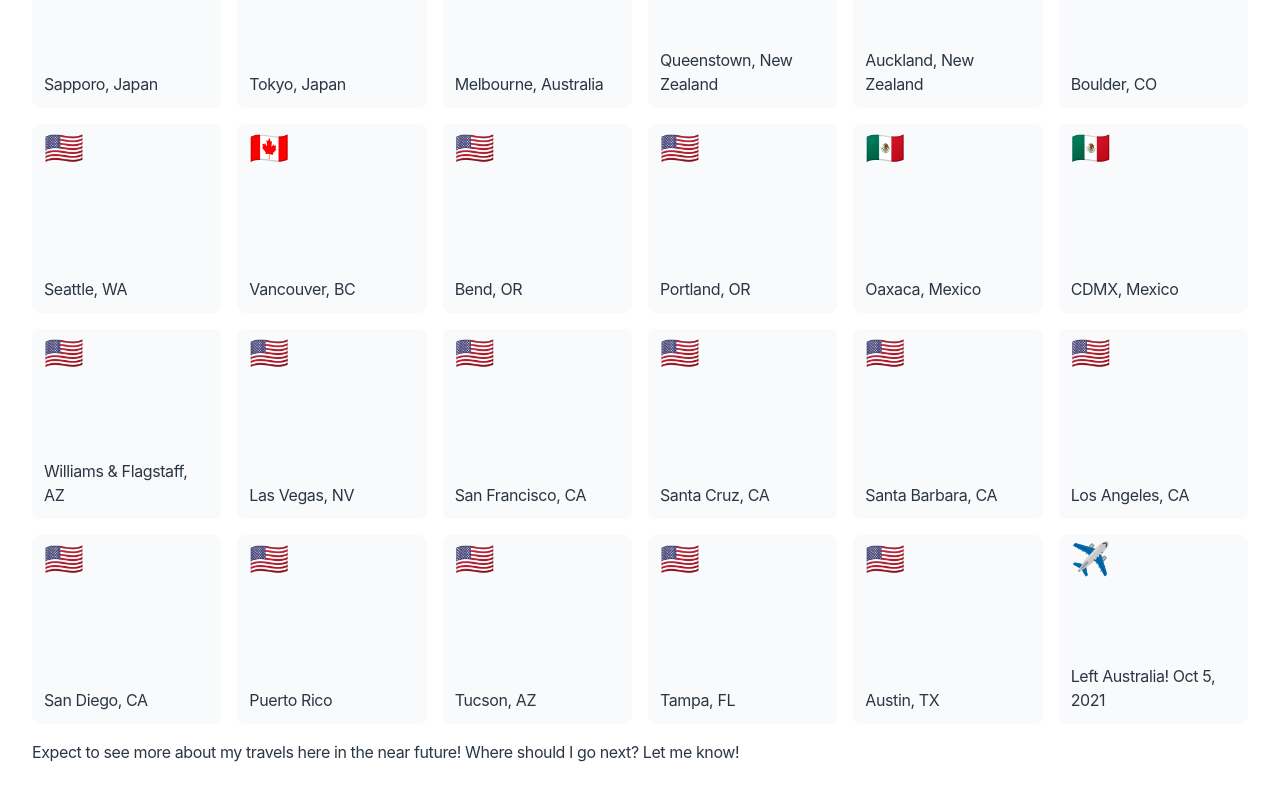
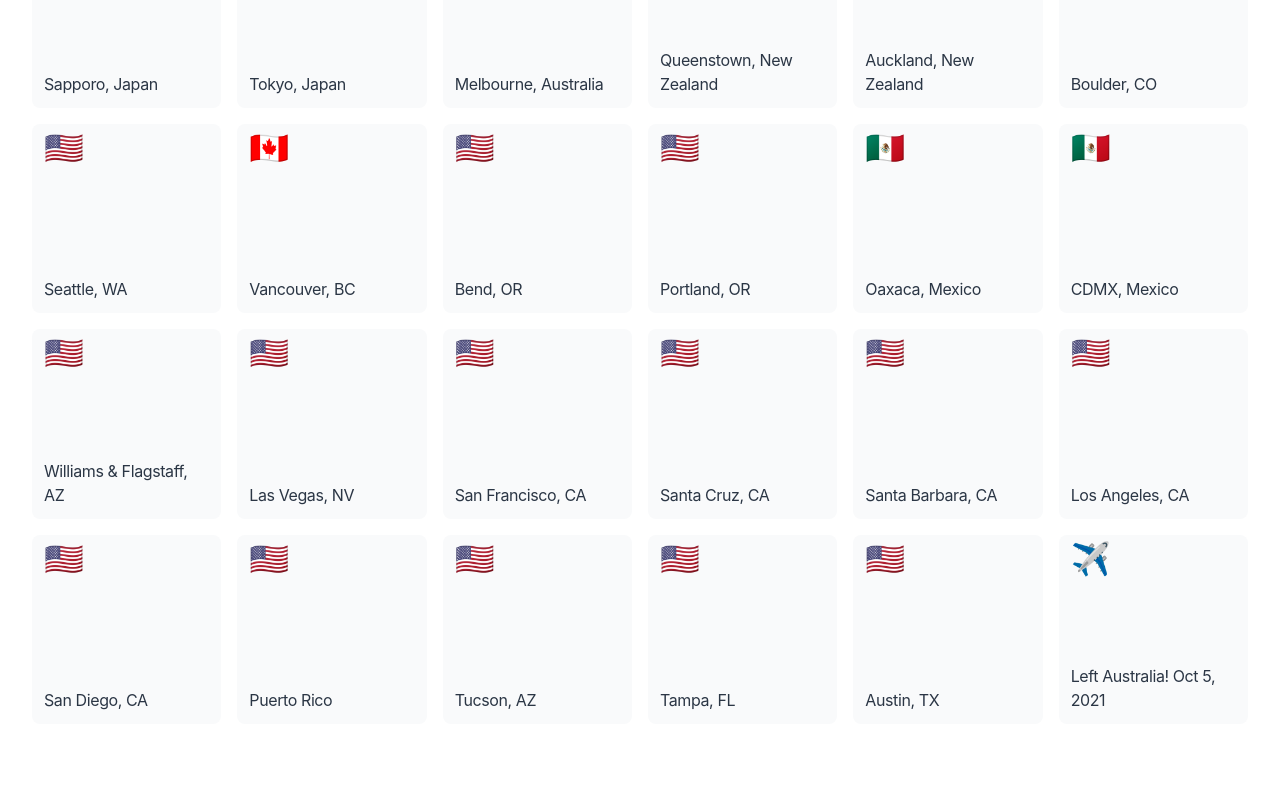
Before and after one commit to om154/omurray.dev, a Next.js app: page /travel in a window 1280 px wide. Shown: the part 722-1522 px from the top of the page. After the commit the page ends 1494 px from the top, so only its background shows below. Built offline with nearby package versions, Linux system fonts and the light colour scheme; no server answers; a web font is replaced by a local one.

Commit message:
remove unnecessary content

```diff
--- a/src/components/Travel/index.tsx
+++ b/src/components/Travel/index.tsx
@@ -68,8 +68,6 @@ const Travel = () => (
             )}
           </div>
         </P>
-        <P className='my-4'>Expect to see more about my travels here in the near future! Where should I go next? Let me know!</P>
-        <EmailPill />
       </div>
     </div>
   </Section>
```
